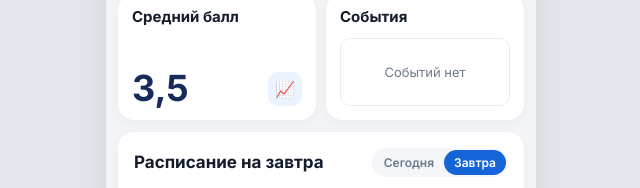
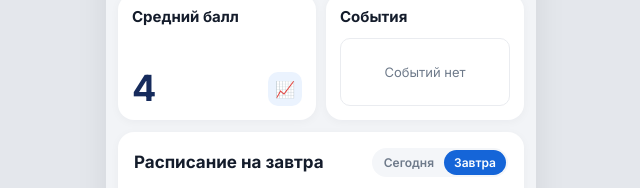
Before and after one commit to seminandrew41-collab/pro, a website: page index.html in a window 1280 px wide. Shown: the part 506-694 px from the top of the page, 319-959 px from the left. Drawn offline with Linux system fonts and the light colour scheme.

Commit message:
Update index.html

```diff
--- a/index.html
+++ b/index.html
@@ -1505,7 +1505,7 @@ function renderGrades() {
   const avg = fmtNum(points[points.length - 1][1]);
 
   document.getElementById('big-avg-score').textContent = avg;
-  document.getElementById('card-avg-score').textContent = avg;
+  document.getElementById('card-avg-score').textContent = 4,05;
   document.getElementById('new-grades-count').textContent = grades.length;
   document.getElementById('perf-chart').innerHTML = buildChartSvg(points);
 
```
